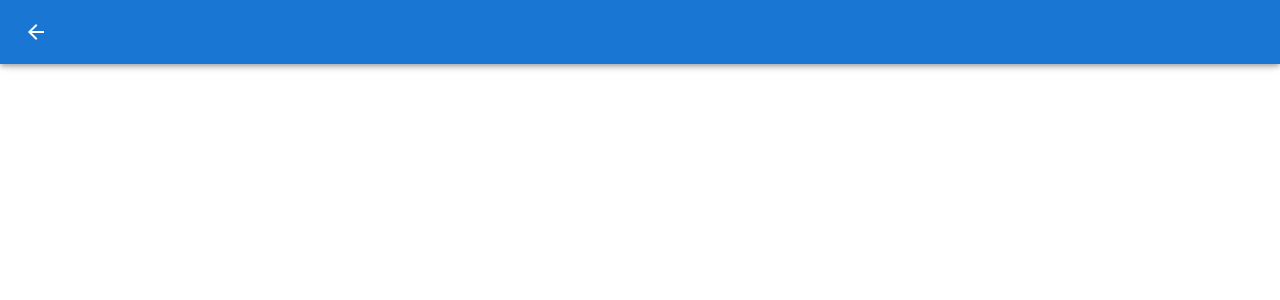
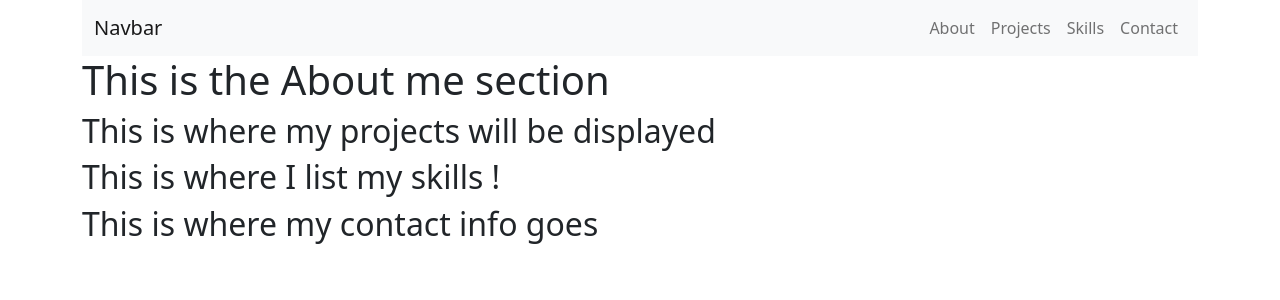
Before and after one commit to Esun94/Portfolio, a React (Create React App) app: page / in a window 1280 px wide. Shown: the top 300 px of the page. Built offline with nearby package versions, Linux system fonts and the light colour scheme.

Commit message:
saving changes to components, fixed navbar

```diff
--- a/package.json
+++ b/package.json
@@ -5,12 +5,12 @@
   "dependencies": {
     "@emotion/react": "^11.8.1",
     "@emotion/styled": "^11.8.1",
-    "@mui/icons-material": "^5.4.2",
-    "@mui/material": "^5.4.3",
     "@testing-library/jest-dom": "^5.16.2",
     "@testing-library/react": "^12.1.3",
     "@testing-library/user-event": "^13.5.0",
+    "bootstrap": "^5.1.3",
     "react": "^17.0.2",
+    "react-bootstrap": "^2.2.1",
     "react-dom": "^17.0.2",
     "react-scripts": "5.0.0",
     "web-vitals": "^2.1.4"
--- a/public/index.html
+++ b/public/index.html
@@ -14,7 +14,7 @@
       manifest.json provides metadata used when your web app is installed on a
       user's mobile device or desktop. See https://developers.google.com/web/fundamentals/web-app-manifest/
     -->
-    <link rel="manifest" href="%PUBLIC_URL%/manifest.json" />
+
     <!--
       Notice the use of %PUBLIC_URL% in the tags above.
       It will be replaced with the URL of the `public` folder during the build.
--- a/src/App.js
+++ b/src/App.js
@@ -1,7 +1,5 @@
 import Home from "./components";
-
-
-
+import React from "react";
 
 function App() {
   return (
--- a/src/components/About.js
+++ b/src/components/About.js
@@ -1,8 +1,12 @@
 import React from "react";
+import Container from "react-bootstrap/Container";
 
 function About() {
     return (
-        <h1> This is the About me section</h1>
+        <Container className="" id="about">
+            <h1> This is the About me section</h1>
+        </Container>
+
     )
 
 }
--- a/src/components/Contact.js
+++ b/src/components/Contact.js
@@ -1,8 +1,11 @@
 import React from "react";
+import Container from "react-bootstrap/Container"
 
 function Contact() {
     return (
-        <div> this is where you can contact me </div>
+        <Container className="contactSec" id="contact">
+            <h2> This is where my contact info goes</h2>
+        </Container>
     )
 }
 
--- a/src/components/Navbar.js
+++ b/src/components/Navbar.js
@@ -1,20 +1,27 @@
 import React from "react";
-import { AppBar,Toolbar, ListItem, IconButton, ListItemText, Avatar, Divider, List, Typography, Box } from '@mui/material';
+import Navbar from "react-bootstrap/Navbar";
+import Nav from "react-bootstrap/Nav";
+import Container from "react-bootstrap/Container";
 
-import { ArrowBack, AssignmentInd, Home, Apps, ContactMail } from '@mui/icons-material'
 
-function Navbar() {
+
+function Navigation() {
     return (
-        <Box>
-            <AppBar>
-                <Toolbar>
-                    <ArrowBack />
-                </Toolbar>
-            </AppBar>
-
-        </Box>
+        <Container>
+            <Navbar className="sticky-top" bg="light" variant="light">
+                <Container>
+                    <Navbar.Brand href="#home">Navbar</Navbar.Brand>
+                        <Nav className="d-flex flex-row-reverse">
+                        <Nav.Link href="#contact">Contact</Nav.Link>
+                        <Nav.Link href="#skills">Skills</Nav.Link>
+                        <Nav.Link href="#projects">Projects</Nav.Link>
+                        <Nav.Link href="#about">About</Nav.Link>
+                        </Nav>
+                </Container>
+            </Navbar>
+        </Container>
     )
 
 }
 
-export default Navbar;
+export default Navigation;
--- a/src/components/Projects.js
+++ b/src/components/Projects.js
@@ -1,8 +1,11 @@
 import React from "react";
+import Container from "react-bootstrap/Container";
 
 function Projects() {
   return (
-    <div> This is where my projects will be displayed</div>
+    <Container className="" id="projects">
+      <h2> This is where my projects will be displayed</h2>
+    </Container>
   )
 
 }
--- a/src/components/Skills.js
+++ b/src/components/Skills.js
@@ -1,8 +1,12 @@
 import React from "react";
+import Container from "react-bootstrap/Container";
 
 function Skills() {
     return (
-        <h2> This is where I list my skills !</h2>
+        <Container className="skillsSec" id="skills">
+            <h2> This is where I list my skills !</h2>
+        </Container>
+
     )
 
 }
--- a/src/components/index.js
+++ b/src/components/index.js
@@ -1,12 +1,19 @@
-import React from 'react'
-import Navbar from './Navbar';
-
+import React from 'react';
+import Navigation from './Navbar';
+import About from "./About";
+import Projects from './Projects';
+import Skills from './Skills';
+import Contact from './Contact';
 
 const Home = () => {
   return (
-    <div>
-        <Navbar />
-    </div>
+    <>
+        <Navigation />
+        <About />
+        <Projects />
+        <Skills />
+        <Contact />
+    </>
   )
 }
 
--- a/src/index.js
+++ b/src/index.js
@@ -1,6 +1,6 @@
 import React from 'react';
 import ReactDOM from 'react-dom';
-// import './index.css';
+import 'bootstrap/dist/css/bootstrap.min.css';
 import App from './App.js';
 
 
```
Also changed, not shown: public/manifest.json (deleted), 1 other file (tests, documents, lock files or other folders).
